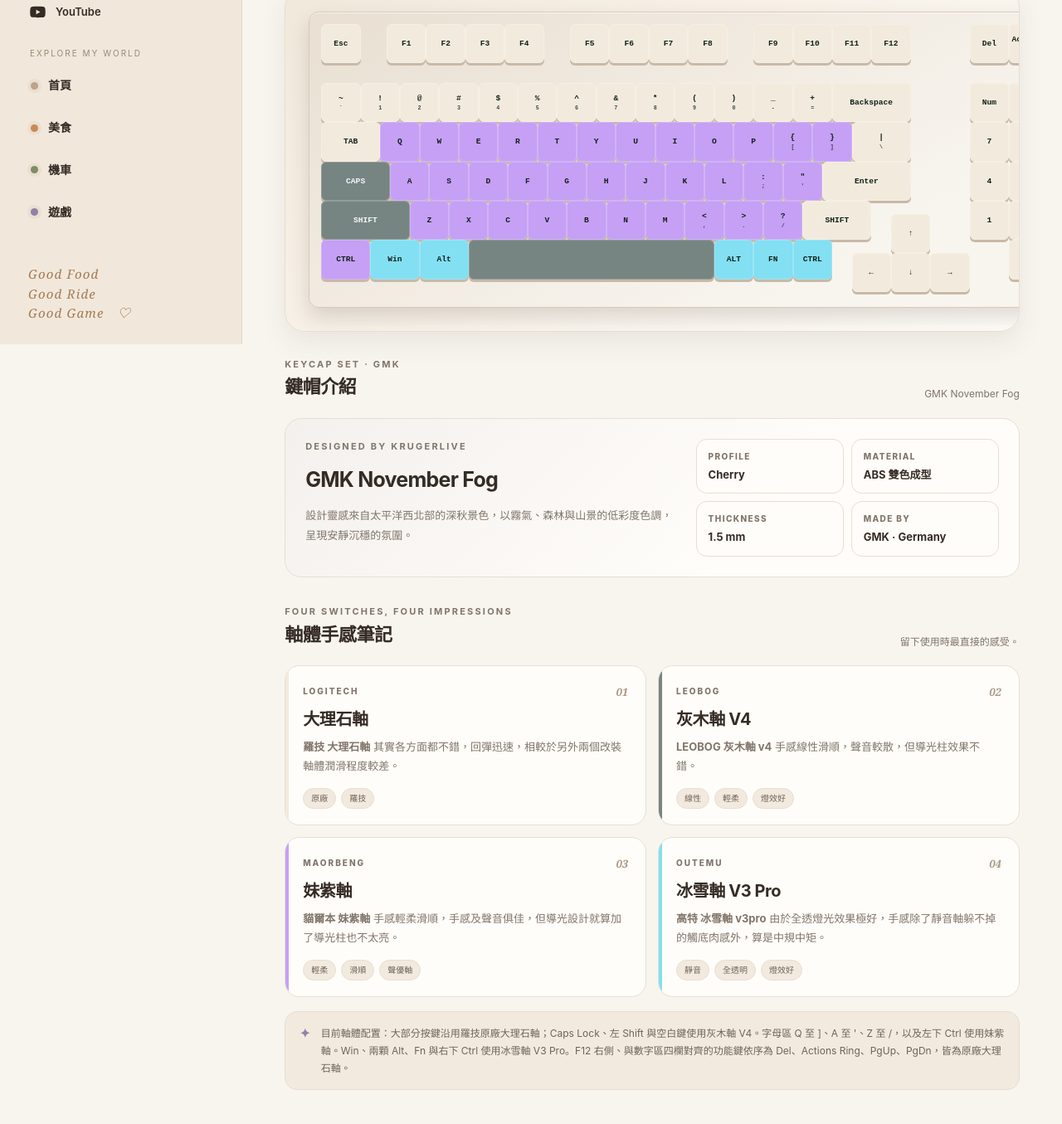
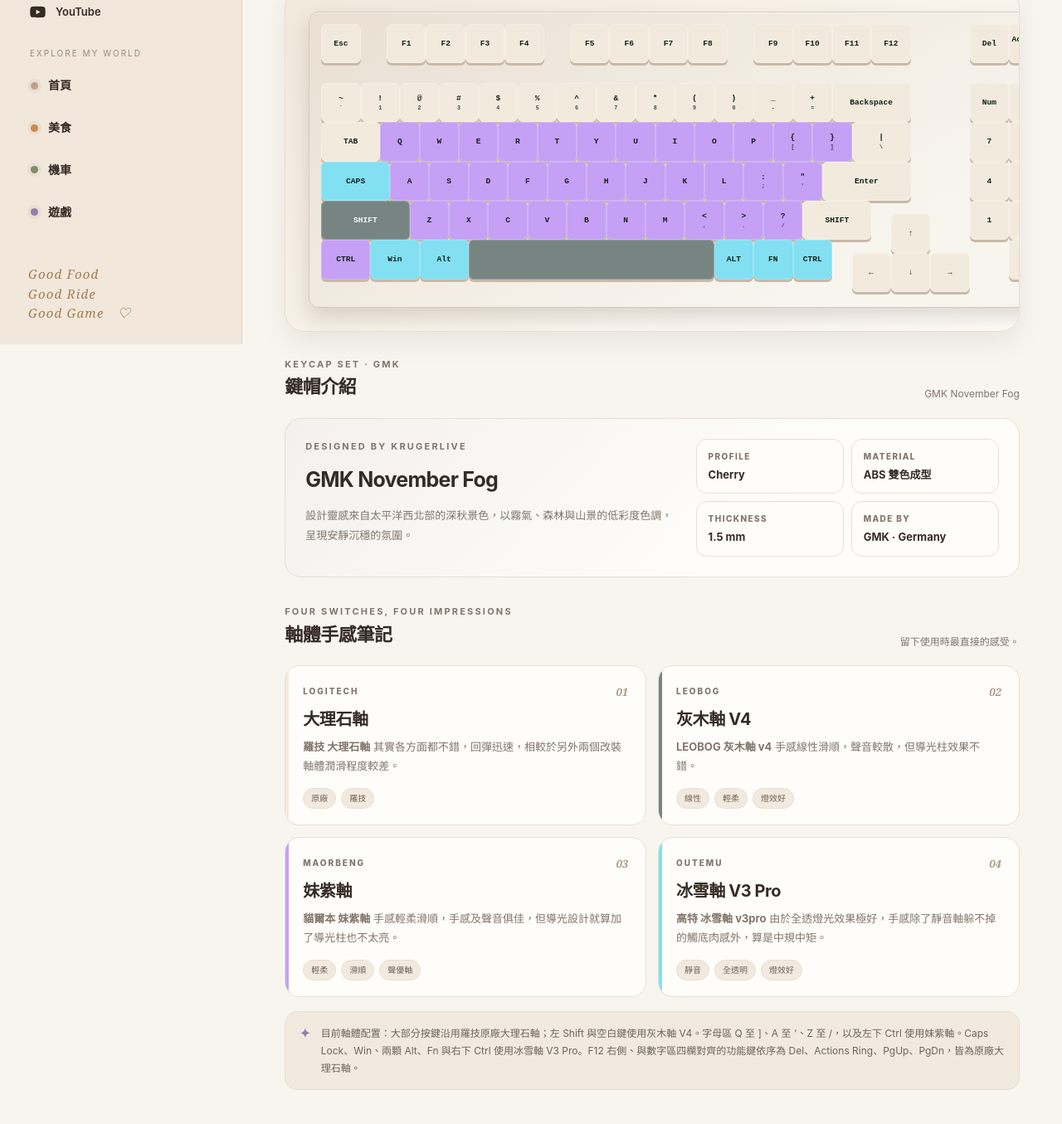
Before and after one commit to M0CHi-Fuwa/M0CHi-Fuwa.github.io, a plain HTML site: page gaming/keyboard.html in a window 1280 px wide. Shown: the part 385-1740 px from the top of the page at 83% size. Drawn offline with Linux system fonts and the light colour scheme.

Commit message:
Add files via upload

```diff
--- a/assets/keyboard-map.js
+++ b/assets/keyboard-map.js
@@ -88,7 +88,7 @@
   assign('/', 'purple', 0); // Main keyboard slash; leave numpad division Marble.
   assign('.', 'purple', 0); // Main keyboard period; leave numpad decimal Marble.
   assign('Shift', 'graywood', 0); // Left Shift
-  assign('Caps', 'graywood');
+  assign('Caps', 'ice');
   assign('Space', 'graywood');
   assign('Ctrl', 'purple', 0); // Left Ctrl
   ['Win', 'Alt', 'Fn'].forEach((keyName) => assign(keyName, 'ice'));
--- a/gaming/keyboard.html
+++ b/gaming/keyboard.html
@@ -107,7 +107,7 @@
       <article class="switch-card" data-axis-card="purple" style="--switch-color:#C5A0F5"><div class="switch-maker"><span>Maorbeng</span><span class="switch-index">03</span></div><h3>妹紫軸</h3><p><strong>貓爾本 妹紫軸</strong> 手感輕柔滑順，手感及聲音俱佳，但導光設計就算加了導光柱也不太亮。</p><div class="feel"><span>輕柔</span><span>滑順</span><span>聲優軸</span></div></article>
       <article class="switch-card" data-axis-card="ice" style="--switch-color:#83DFF2"><div class="switch-maker"><span>OUTEMU</span><span class="switch-index">04</span></div><h3>冰雪軸 V3 Pro</h3><p><strong>高特 冰雪軸 v3pro</strong> 由於全透燈光效果極好，手感除了靜音軸躲不掉的觸底肉感外，算是中規中矩。</p><div class="feel"><span>靜音</span><span>全透明</span><span>燈效好</span></div></article>
     </div>
-    <div class="keyboard-note"><b aria-hidden="true">✦</b><span>目前軸體配置：大部分按鍵沿用羅技原廠大理石軸；Caps Lock、左 Shift 與空白鍵使用灰木軸 V4。字母區 Q 至 ]、A 至 '、Z 至 /，以及左下 Ctrl 使用妹紫軸。Win、兩顆 Alt、Fn 與右下 Ctrl 使用冰雪軸 V3 Pro。F12 右側、與數字區四欄對齊的功能鍵依序為 Del、Actions Ring、PgUp、PgDn，皆為原廠大理石軸。</span></div>
+    <div class="keyboard-note"><b aria-hidden="true">✦</b><span>目前軸體配置：大部分按鍵沿用羅技原廠大理石軸；左 Shift 與空白鍵使用灰木軸 V4。字母區 Q 至 ]、A 至 '、Z 至 /，以及左下 Ctrl 使用妹紫軸。Caps Lock、Win、兩顆 Alt、Fn 與右下 Ctrl 使用冰雪軸 V3 Pro。F12 右側、與數字區四欄對齊的功能鍵依序為 Del、Actions Ring、PgUp、PgDn，皆為原廠大理石軸。</span></div>
   </section>
   <footer class="footer"><span>© 牛奶麻糬</span><span>Made with a little warmth ♡</span></footer>
 </main></div>
```
